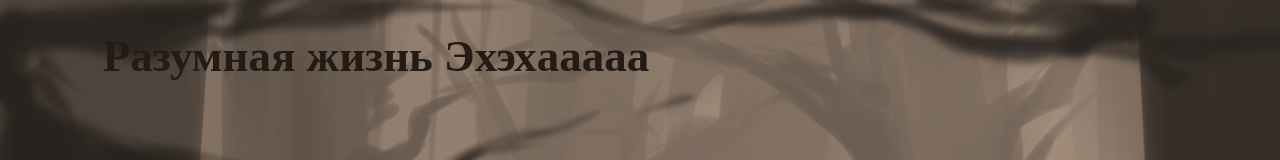
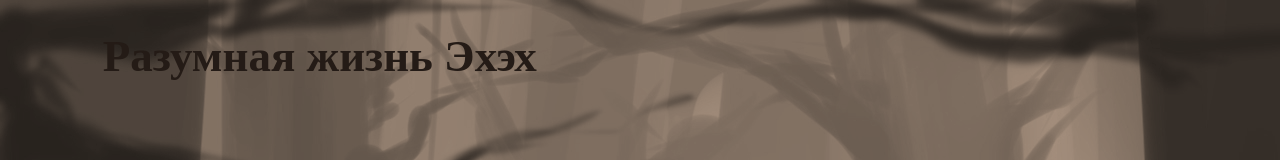
Before and after one commit to tafych/site, a plain HTML site: page index.html in a window 1280 px wide. Shown: the top 160 px of the page. Drawn offline with Linux system fonts and the light colour scheme.

Commit message:
Update index.html

```diff
--- a/index.html
+++ b/index.html
@@ -18,7 +18,7 @@
 <body>
 
 <div class=header id='headoo' align=center>
-<h1 class=h>Разумная жизнь Эхэхaaaaa</h1>
+<h1 class=h>Разумная жизнь Эхэх</h1>
 </div>
 
 <div class=boder align=center>
```
